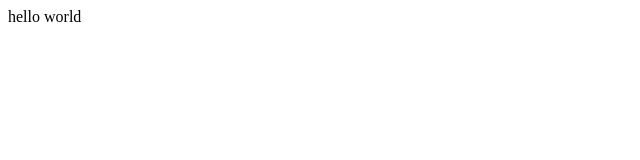
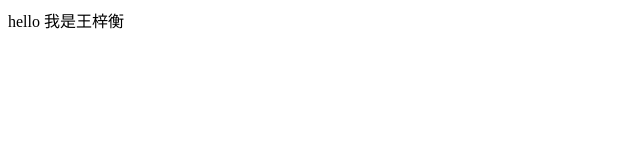
Before and after one commit to Y1082101/20200422, a plain HTML site: page index.html in a window 1280 px wide. Shown: the whole page, without its empty margins (0-640 px from the left). Drawn offline with Linux system fonts and the light colour scheme.

Commit message:
first commit

```diff
--- a/index.html
+++ b/index.html
@@ -3,6 +3,6 @@
         <title>hello</title>
         </head>
         <body>
-            <hl>hello world</hl>
+            <hl>hello 我是王梓衡</hl>
         </body>
     </html>
```
